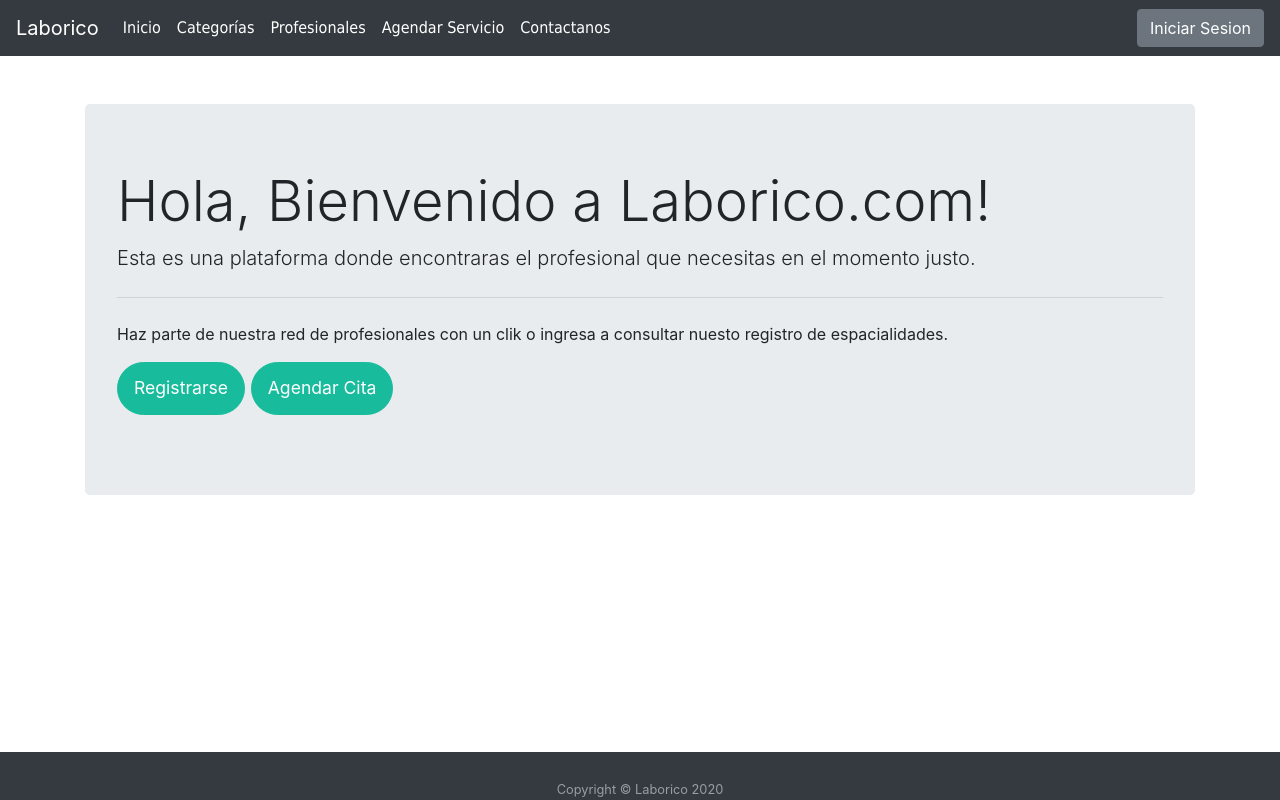
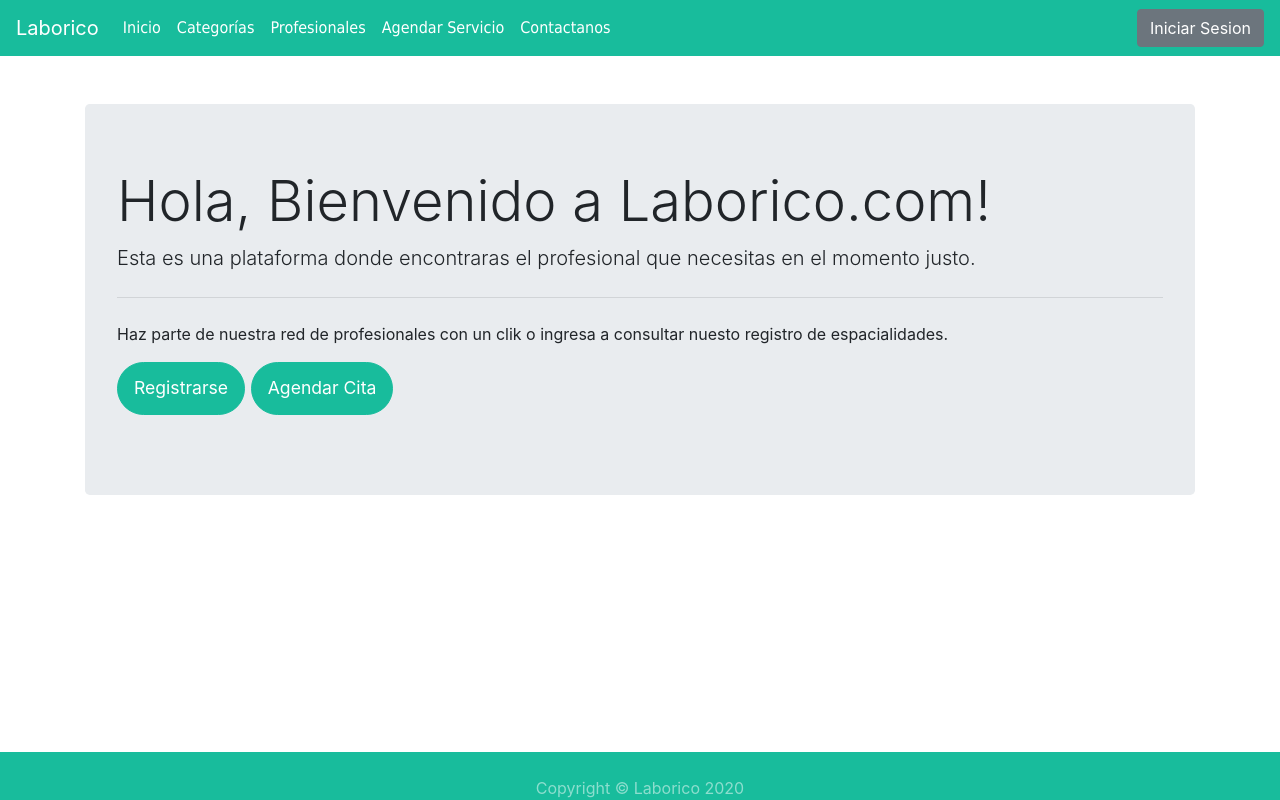
Before and after one commit to Poli-Integracion-Continua/laborico, a PHP site: page / in a window 1280 px wide. Run offline with PHP 8.4, Linux system fonts and the light colour scheme.

Commit message:
Ajuste en colores header y footer (Posible color del proyecto) - Cierre  de etiquetas pagina index

```diff
--- a/index.php
+++ b/index.php
@@ -13,6 +13,8 @@
           <a class="btn btn-primary btn-lg" href="registro.php" role="button">Registrarse</a>
           <a class="btn btn-primary btn-lg" href="agendarCita.php" role="button">Agendar Cita</a>
         </p>
+      </div>
+</div>
 <?php
   include 'views/footer.php';
 ?>
--- a/resources/styles.css
+++ b/resources/styles.css
@@ -31,6 +31,24 @@ html {
   /* letter-spacing: 0.05rem; */
 }
 
+/*Color del barra de menu*/
+nav.navbar{
+  background-color: #18BC9C !important;
+}
+
+/* Color de footer*/
+footer.footer-laborico{
+  background-color: #18BC9C !important;
+}
+
+/*Posicionamiento de footer*/
+#footer {
+  position: absolute;
+  bottom: 0;
+  width: 100%;
+  height: 40px;
+}
+
 /* cambiar tipo de letra */
 nav.navbar ul.navbar-nav li.nav-item {
   font-family: Tahoma, Geneva, sans-serif;
--- a/views/footer.php
+++ b/views/footer.php
@@ -1,8 +1,9 @@
 </body>
+<br><br>
 <div id="footer">
-<footer id="sticky-footer" class="py-4 bg-dark text-white-50">
-    <div class="container text-center">
-      <small>Copyright &copy; Laborico 2020</small>
+<footer id="sticky-footer" class="py-4 bg footer-laborico text-white-50">
+    <div class="container text-center text-bold">
+      <stronge>Copyright &copy; Laborico 2020</stronge>
     </div>
   </footer>
   </div>
```
